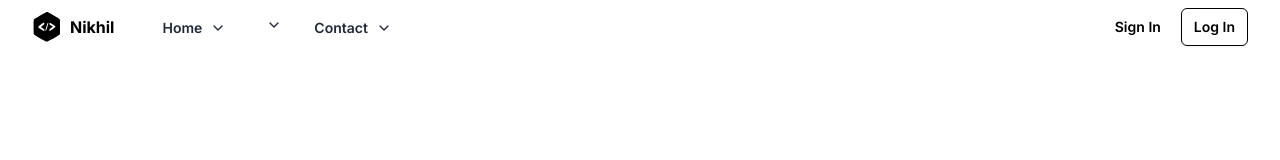
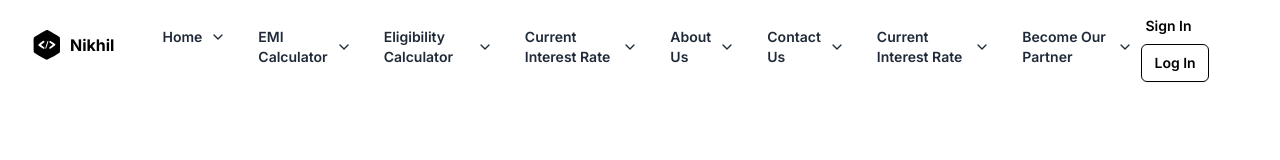
Before and after one commit to niks-nikhil-anand/finance_web_app, a Next.js app: page / in a window 1280 px wide. Shown: the top 160 px of the page. Built offline with nearby package versions, Linux system fonts and the light colour scheme.

Commit message:
Added navbar items

```diff
--- a/src/component/Homepage/Navbar.jsx
+++ b/src/component/Homepage/Navbar.jsx
@@ -9,11 +9,31 @@ const menuItems = [
     href: '#',
   },
   {
-    name: '',
+    name: 'EMI Calculator',
     href: '#',
   },
   {
-    name: 'Contact',
+    name: 'Eligibility Calculator',
+    href: '#',
+  },
+  {
+    name: 'Current Interest Rate',
+    href: '#',
+  },
+  {
+    name: 'About Us',
+    href: '#',
+  },
+  {
+    name: 'Contact Us',
+    href: '#',
+  },
+  {
+    name: 'Current Interest Rate',
+    href: '#',
+  },
+  {
+    name: 'Become Our Partner',
     href: '#',
   },
 ]
```
